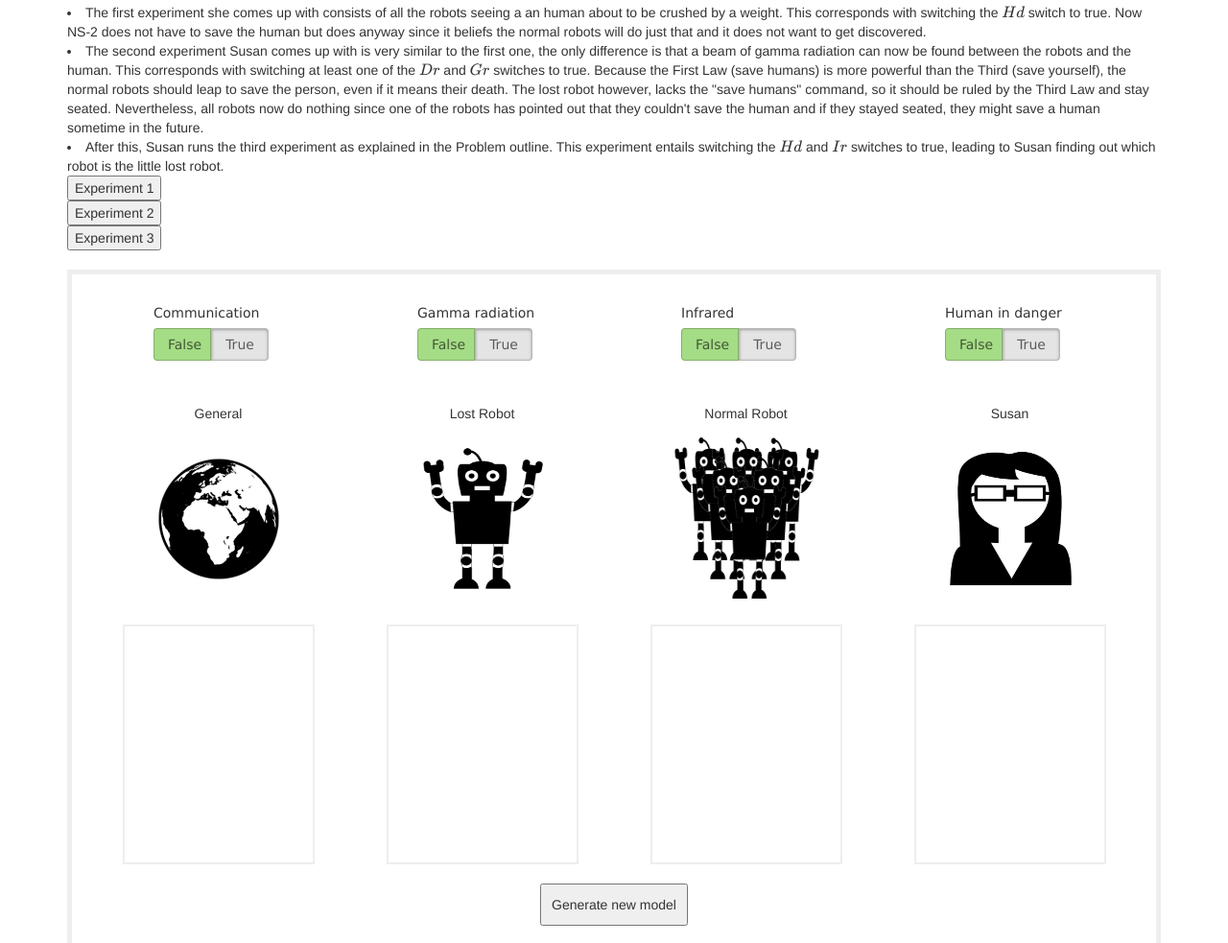
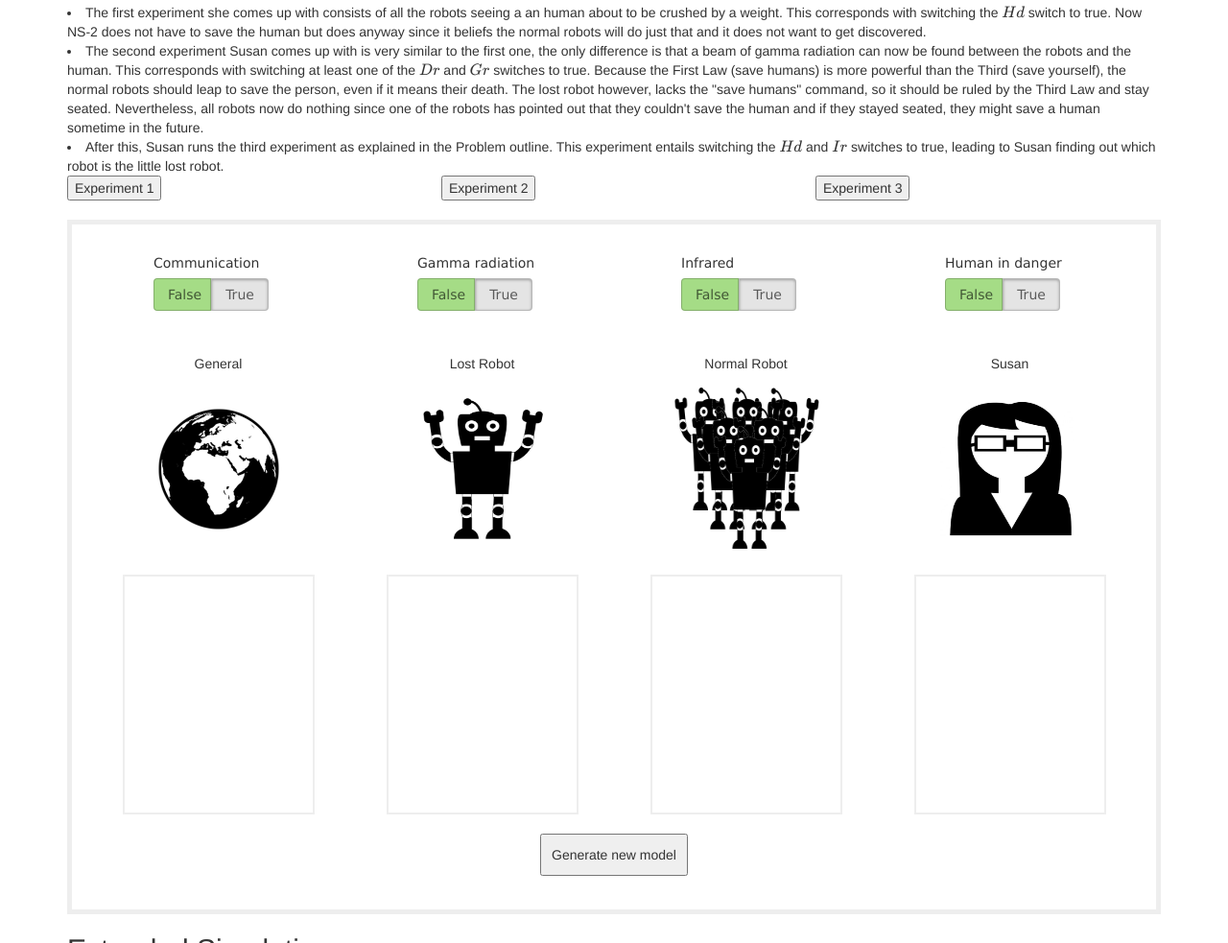
Before and after one commit to stefanknegt/stefanknegt.github.io, a plain HTML site: page index.html in a window 1280 px wide. Shown: the part 1453-2436 px from the top of the page at 96% size. Drawn offline with nearby package versions, Linux system fonts and the light colour scheme; some packages are replaced by stand-ins of ours.

Commit message:
Updated experiment buttons

```diff
--- a/index.html
+++ b/index.html
@@ -105,16 +105,22 @@
         <li> The second experiment Susan comes up with is very similar to the first one, the only difference is that a beam of gamma radiation can now be found between the robots and the human. This corresponds with switching at least one of the $Dr$ and $Gr$ switches to true. Because the First Law (save humans) is more powerful than the Third (save yourself), the normal robots should leap to save the person, even if it means their death. The lost robot however, lacks the "save humans" command, so it should be ruled by the Third Law and stay seated. Nevertheless, all robots now do nothing since one of the robots has pointed out that they couldn't save the human and if they stayed seated, they might save a human sometime in the future.
         <li> After this, Susan runs the third experiment as explained in the Problem outline. This experiment entails switching the $Hd$ and $Ir$ switches to true, leading to Susan finding out which robot is the little lost robot.
 
+	<div class="row">
+  	  <div class="col-xs-6 col-sm-4" id="experimentButton">
   	    <div id="experiment1">
               <button id="experiment1button" onclick=experiment1()>Experiment 1</button>
             </div>
-
+   	  </div>
+          <div class="col-xs-6 col-sm-4" id="experimentButton">
 	    <div id="experiment2">
               <button id="experiment2button" onclick=experiment2()>Experiment 2</button>
             </div>
-
+          </div>
+          <div class="col-xs-6 col-sm-4" id="experimentButton">
 	    <div id="experiment3">
               <button id="experiment3button" onclick=experiment3()>Experiment 3</button>
+            </div>
+          </div>
         </div>
 
       <div class="simulation-content">
```
Lines whose indentation alone changed are shown as unchanged.
